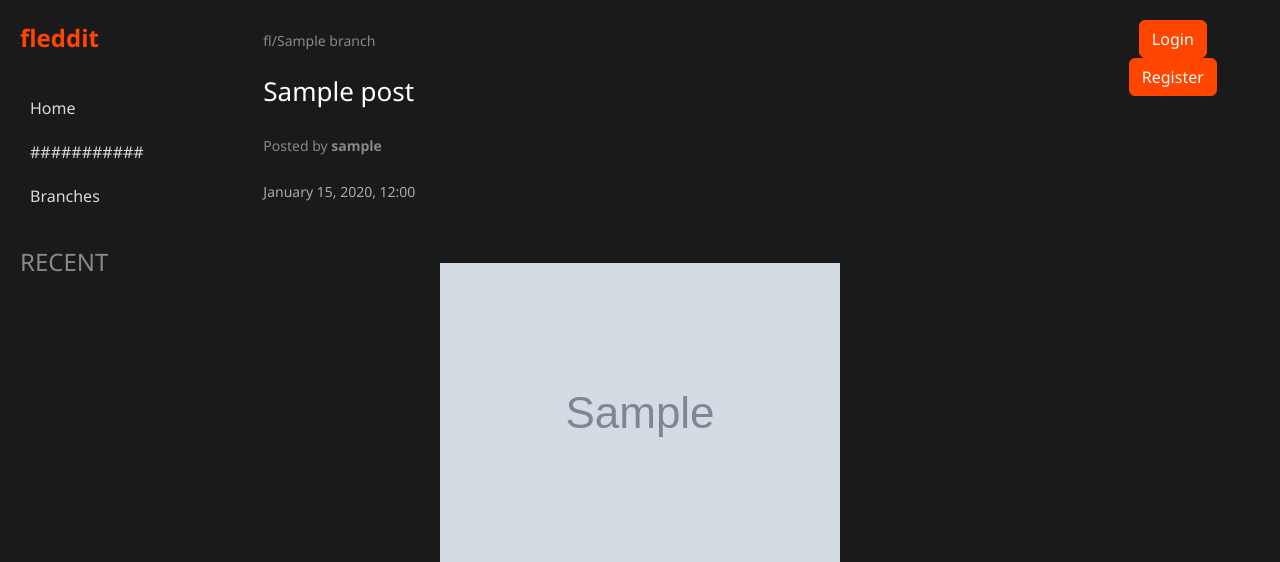
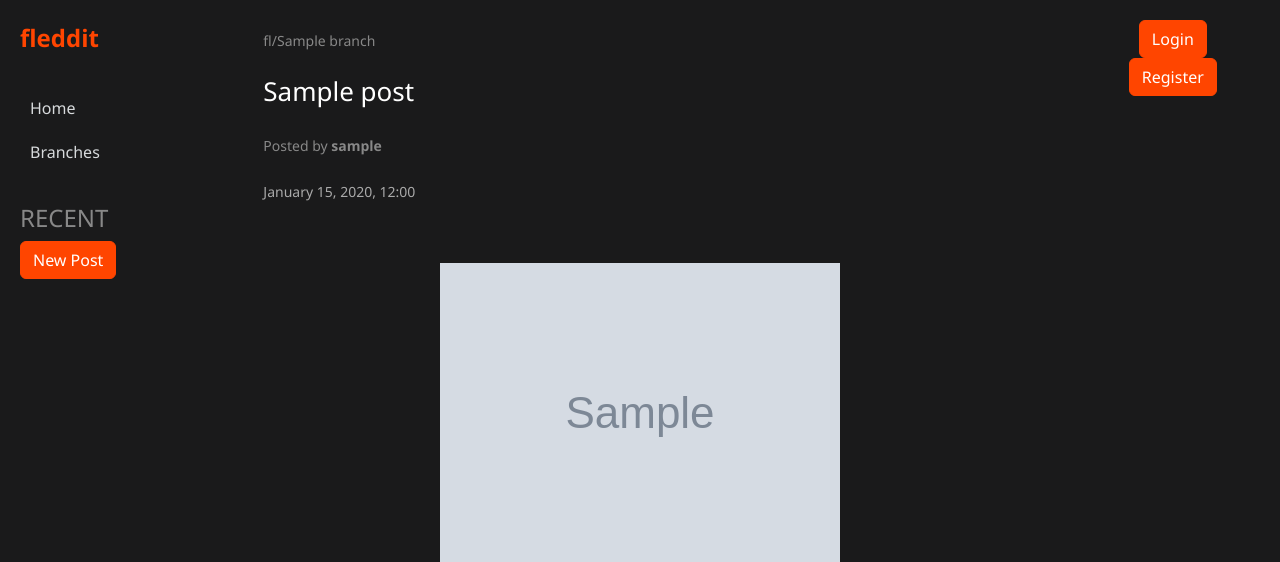
Before and after one commit to shapkoff/fleddit, a Django app: a page that uses templates/base.html in a window 1280 px wide. Shown: the top 562 px of the page. Run offline with Django 5.2, Linux system fonts and the light colour scheme; tables that the repository leaves empty hold one stand-in row (values such as "Sample post"); grey boxes marked "Sample" are stand-in pictures.

Commit message:
post addition feature, code refactoring

```diff
--- a/fleddit/urls.py
+++ b/fleddit/urls.py
@@ -24,5 +24,6 @@ urlpatterns = [
     path('admin/', admin.site.urls),
     path('', views.index_view, name='home'),
     path('fl/', include('branches.urls')),             # /fl/<branch_name>/<post_slug>
-    path('user/', include('users.urls'))
+    path('user/', include('users.urls')),
+    path('post/', include('posts.urls')),
 ] + static(settings.MEDIA_URL, document_root=settings.MEDIA_ROOT)
--- a/posts/models.py
+++ b/posts/models.py
@@ -1,17 +1,30 @@
 from django.db import models
 from branches.models import Branch
 from django.contrib.auth import get_user_model
+from django.utils.text import slugify
 
 # Create your models here.
 class Post(models.Model):
     title = models.CharField(max_length=100)
     body = models.TextField()
-    slug = models.SlugField(max_length=40)
+    slug = models.SlugField(max_length=40, unique=True)
     date = models.DateTimeField(auto_now_add=True)
     edited = models.BooleanField(default=False)
     votes = models.IntegerField(default=0)
     branch = models.ForeignKey(Branch, on_delete=models.CASCADE)
     user = models.ForeignKey(get_user_model(), on_delete=models.RESTRICT)
+
+    def save(self, *args, **kwargs):
+        if not self.slug:
+            base_slug = slugify(self.title)
+            slug = base_slug
+            counter = 1
+            while Post.objects.filter(slug=slug).exists():
+                slug = f"{base_slug}-{counter}"
+                counter += 1
+            self.slug = slug
+
+        super(Post, self).save(*args, **kwargs)
 
     def __str__(self):
         return self.title
--- a/posts/urls.py
+++ b/posts/urls.py
@@ -2,5 +2,6 @@ from django.urls import path
 from posts import views
 
 urlpatterns = [
-    path('', views.post_view, name='post')
+    path('', views.post_view, name='post'),
+    path('new/', views.add_new_post, name='new')
 ]
--- a/posts/views.py
+++ b/posts/views.py
@@ -1,7 +1,9 @@
 from django.shortcuts import render, get_object_or_404, redirect
-from posts.models import Post
+from posts.models import Post, Image
 from comments.models import Comment
 from django.http import JsonResponse
+from .forms import PostForm, ImageForm
+from django.contrib import messages
 
 # Create your views here.
 def post_view(request, branch, slug):
@@ -22,3 +24,34 @@ def post_view(request, branch, slug):
 
     comments = Comment.objects.filter(post=post)
     return render(request, 'posts/post_detail.html', {'post': post, 'comments': comments})
+
+def add_new_post(request):
+    if request.method == 'POST':
+        post_form = PostForm(request.POST)
+        image_form = ImageForm(request.POST, request.FILES)
+
+        if post_form.is_valid():
+            post = Post(
+                title=post_form.cleaned_data['title'],
+                body=post_form.cleaned_data['body'],
+                branch=post_form.cleaned_data['branch'],
+                user=request.user
+            )
+            post.save()
+        else:
+            messages.warning(request, 'Can not save post')
+            redirect('new')
+
+        if image_form.is_valid():
+            for img in request.FILES.getlist('image'):
+                Image(image=img, post=post).save()
+        else:
+            messages.warning(request, 'Can not save image(s)')
+            return redirect('new')
+
+        messages.success(request, 'Post upload!')
+        return redirect('profile')
+    else:
+        image_form = ImageForm()
+        post_form = PostForm()
+        return render(request, 'posts/new_post.html', {'image_form': image_form, 'post_form': post_form})
--- a/templates/base.html
+++ b/templates/base.html
@@ -22,11 +22,12 @@
         <nav>
           <ul>
             <a href="{% url "home" %}"><li>Home</li></a>
-            <li>###########</li>
             <a href="{% url "branches_list" %}"><li>Branches</li></a>
           </ul>
         </nav>
         <h4>RECENT</h4>
+
+        <a class="btn btn-primary" href="{% url "new" %}" role="button">New Post</a>
       </div>
 
       <div class="col-8">
```
Also changed, not shown: branches/templates/branches/branch.html (+1 -9 lines), posts/forms.py (added, +44 -0 lines), posts/templates/posts/new_post.html (added, +18 -0 lines), posts/migrations/0003_alter_post_slug.py (added).
